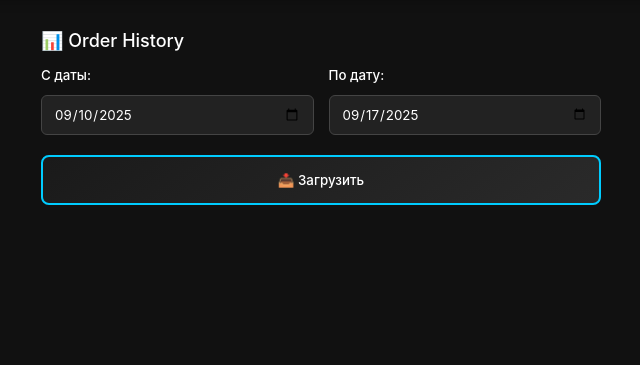
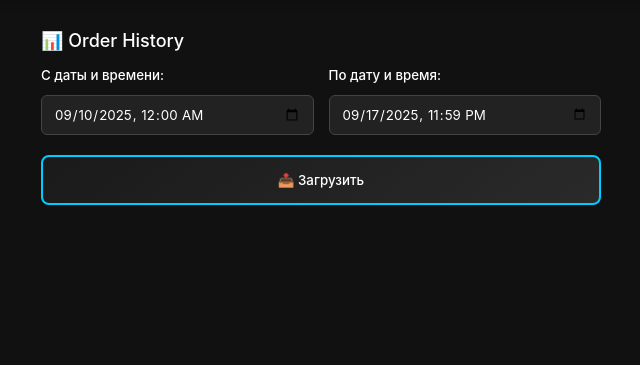
Before and after one commit to RomanDol/trading-bot, a Flask app: template frontend/templates/order_history.html in a window 1280 px wide. Shown: the part 55-420 px from the top of the page, without its empty margins (319-959 px from the left). Run offline with Flask 3, Linux system fonts and the light colour scheme; the template is opened without the code that fills it, so the values that code supplies are empty; some libraries are stand-ins or nearby versions.

Commit message:
working order_history

```diff
--- a/backend/core/order_restore.py
+++ b/backend/core/order_restore.py
@@ -198,8 +198,8 @@ class OrderRestoreManager:
         """
         try:
             # Конвертируем даты в timestamps
-            start_dt = datetime.strptime(start_date, '%Y-%m-%d')
-            end_dt = datetime.strptime(end_date + ' 23:59:59', '%Y-%m-%d %H:%M:%S')
+            start_dt = datetime.strptime(start_date, '%Y-%m-%d %H:%M:%S')
+            end_dt = datetime.strptime(end_date, '%Y-%m-%d %H:%M:%S')
 
             start_time = int(start_dt.timestamp() * 1000)
             end_time = int(end_dt.timestamp() * 1000)
--- a/frontend/static/js/order_history.js
+++ b/frontend/static/js/order_history.js
@@ -5,20 +5,22 @@ document.addEventListener('DOMContentLoaded', function() {
     const loadButton = document.getElementById('load-button');
     const message = document.getElementById('message');
 
-    // Устанавливаем сегодняшнюю дату по умолчанию
-    const today = new Date().toISOString().split('T')[0];
-    document.getElementById('end-date').value = today;
+    // Устанавливаем даты по умолчанию
+    const today = new Date();
+    const weekAgo = new Date();
+    weekAgo.setDate(today.getDate() - 7);
 
-    // Устанавливаем дату неделю назад для начальной даты
-    const weekAgo = new Date();
-    weekAgo.setDate(weekAgo.getDate() - 7);
-    document.getElementById('start-date').value = weekAgo.toISOString().split('T')[0];
+    const todayStr = today.toISOString().split('T')[0];
+    const weekAgoStr = weekAgo.toISOString().split('T')[0];
+
+    document.getElementById('start-datetime').value = weekAgoStr + 'T00:00';
+    document.getElementById('end-datetime').value = todayStr + 'T23:59';
 
     form.addEventListener('submit', async function(e) {
         e.preventDefault();
 
-        const startDate = document.getElementById('start-date').value;
-        const endDate = document.getElementById('end-date').value;
+    const startDate = document.getElementById('start-datetime').value;
+    const endDate = document.getElementById('end-datetime').value;
 
     if (!startDate || !endDate) {
         showMessage('Заполните обе даты', 'error');
@@ -29,6 +31,10 @@ document.addEventListener('DOMContentLoaded', function() {
         showMessage('Начальная дата не может быть больше конечной', 'error');
         return;
     }
+
+// Преобразуем формат для backend
+const formattedStartDate = startDate.replace('T', ' ') + ':00';
+const formattedEndDate = endDate.replace('T', ' ') + ':00';
 
         // Показываем состояние загрузки
         loadButton.disabled = true;
@@ -42,8 +48,8 @@ document.addEventListener('DOMContentLoaded', function() {
                   'Content-Type': 'application/json',
                },
                 body: JSON.stringify({
-                  start_date: startDate,
-                  end_date: endDate
+                    start_date: formattedStartDate,
+                    end_date: formattedEndDate
                 })
             });
 
--- a/frontend/templates/order_history.html
+++ b/frontend/templates/order_history.html
@@ -13,13 +13,13 @@
     <form id="order-history-form">
         <div class="date-inputs">
             <div class="form-group">
-                <label class="form-label" for="start-date">С даты:</label>
-                <input type="date" id="start-date" name="start_date" class="form-input" required>
+                <label class="form-label" for="start-datetime">С даты и времени:</label>
+                <input type="datetime-local" id="start-datetime" name="start_datetime" class="form-input" required>
             </div>
 
             <div class="form-group">
-                <label class="form-label" for="end-date">По дату:</label>
-                <input type="date" id="end-date" name="end_date" class="form-input" required>
+                <label class="form-label" for="end-datetime">По дату и время:</label>
+                <input type="datetime-local" id="end-datetime" name="end_datetime" class="form-input" required>
             </div>
         </div>
 
```
Also changed, not shown: backend/core/websocket_monitor.py (+9 -1 lines). Lines whose indentation alone changed are shown as unchanged.
